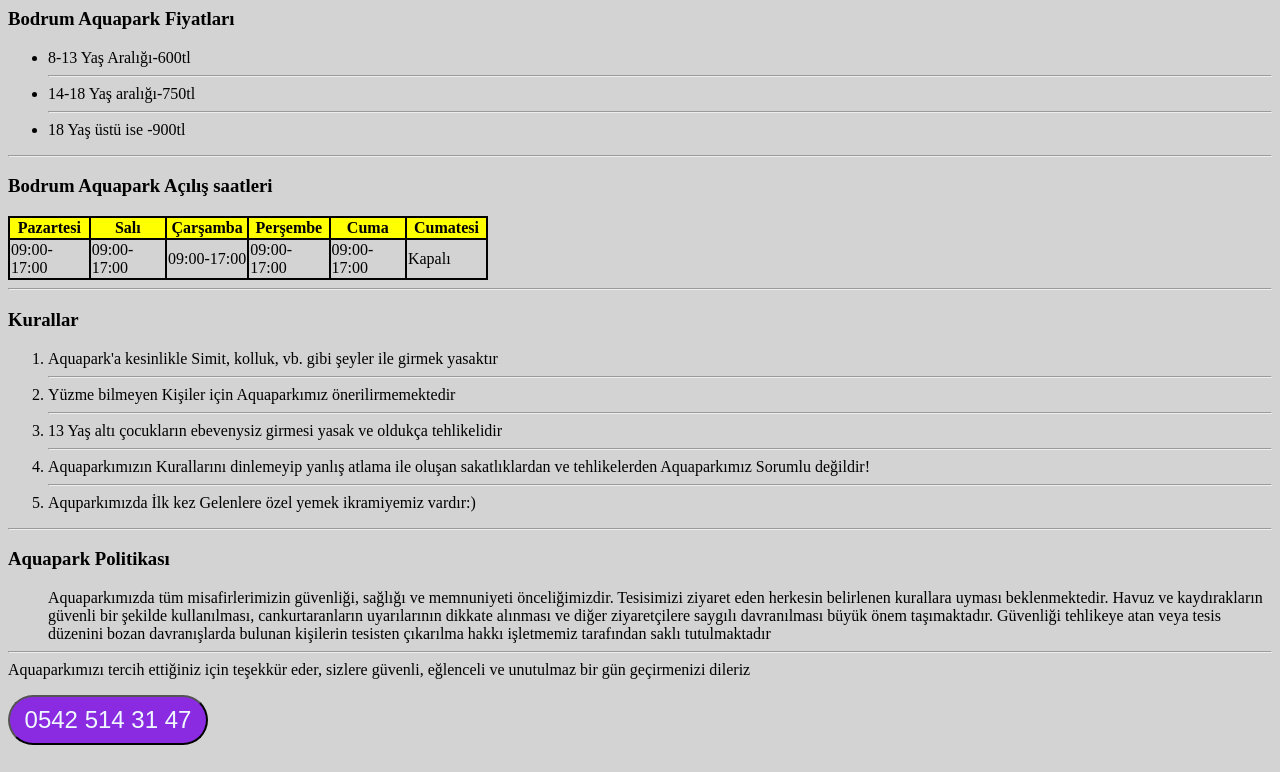
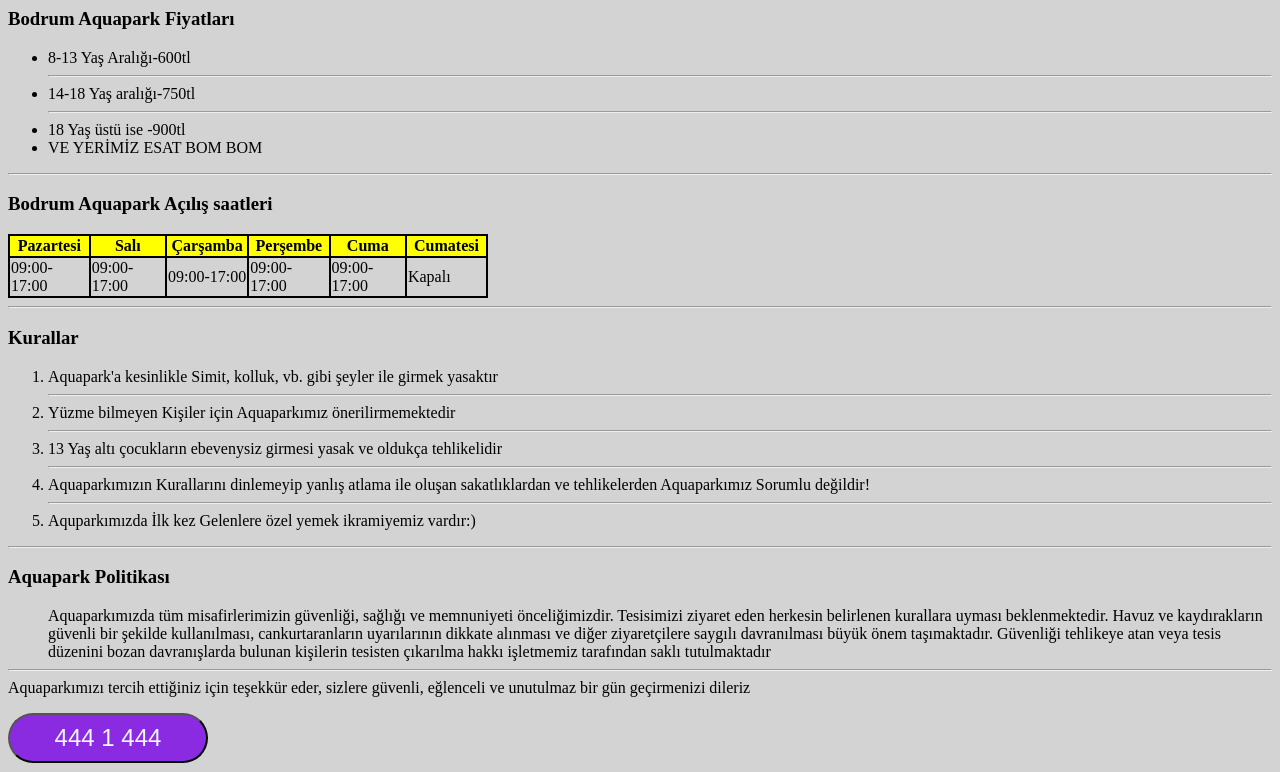
Before and after one commit to hsyin3147/Aquapark-Web-Sites, a plain HTML site: page index.html in a window 1280 px wide. Shown: the top 772 px of the page. Drawn offline with Linux system fonts and the light colour scheme.

Commit message:
Update index.html

```diff
--- a/index.html
+++ b/index.html
@@ -26,6 +26,7 @@
        <li>14-18 Yaş aralığı-750tl</li>
        <hr>
        <li>18 Yaş üstü ise -900tl</li>
+       <li>VE YERİMİZ ESAT BOM BOM</li>
   </ul>
   <hr>
   <h3> Bodrum Aquapark Açılış saatleri</h3>
@@ -88,7 +89,7 @@ Aquaparkımızda tüm misafirlerimizin güvenliği, sağlığı ve memnuniyeti
 height: 50px;
 font-size: 24px;
     ">
-        0542 514 31 47
+        444 1 444
     </button>
 
     <p id="yazi" style="font-size:30px;" >Sekleterimiz İle Görüşmek için Tıklayınız!</p>
```
